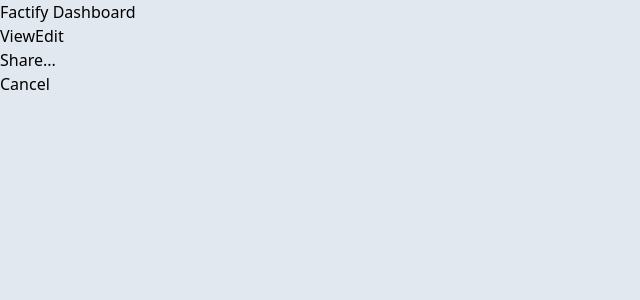
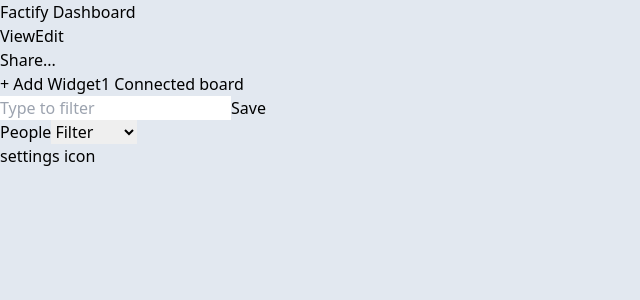
Before and after one commit to oferitz/tuesday, a React (Vite) app: page / in a window 1280 px wide. Both pictures are taken after a click on the button "Edit". Shown: the top 300 px of the page, without its empty margins (0-640 px from the left). Built offline with nearby package versions, Linux system fonts and the light colour scheme.

Commit message:
header done

```diff
--- a/src/components/header/DashboardActions.tsx
+++ b/src/components/header/DashboardActions.tsx
@@ -1,13 +1,31 @@
 import type { DashboardMode } from 'Dashboard.types.ts'
+import DashboardFilters from 'components/header/DashboardFilters.tsx'
 
 interface DashboardActionsProps {
   mode: DashboardMode
 }
 
 const DashboardActions = ({ mode }: DashboardActionsProps) => {
+  const isEditMode = mode === 'edit'
+
   return (
-    <div>
-      {mode === 'view' ? <button>Save</button> : <button>Cancel</button>}
+    <div className="flex justify-between items-center px-8 py-2">
+      <div className="flex items-center gap-2">
+        {isEditMode && (
+          <div className="flex items-center gap-2">
+            <button className="bg-blue-600 text-white rounded px-2 py-1 text-sm">
+              + Add Widget
+            </button>
+            <button className="border border-gray-200 rounded px-2 py-1 text-sm">
+              1 Connected board
+            </button>
+            <div className="bg-gray-300 w-[1px] h-7" />
+          </div>
+        )}
+
+        <DashboardFilters />
+      </div>
+      {isEditMode && <button>settings icon</button>}
     </div>
   )
 }
--- /dev/null
+++ b/src/components/header/DashboardFilters.tsx
@@ -0,0 +1,20 @@
+const DashboardFilters = () => {
+  return (
+    <div className="flex items-center gap-4">
+      <input
+        className="border border-gray-200 rounded px-2 py-1 text-sm"
+        placeholder="Type to filter"
+      />
+      <button>Save</button>
+      <div className="bg-gray-300 w-[1px] h-7" />
+      <button>People</button>
+      <select>
+        <option>Filter</option>
+        <option>Option 2</option>
+        <option>Option 3</option>
+      </select>
+    </div>
+  )
+}
+
+export default DashboardFilters
--- a/src/components/header/DashboardHeader.tsx
+++ b/src/components/header/DashboardHeader.tsx
@@ -15,7 +15,7 @@
   }
 
   return (
-    <header className="bg-white">
+    <header className="bg-white border-b border-gray-300">
       <DashboardHeaderTop
         title={title}
         mode={mode}
```
